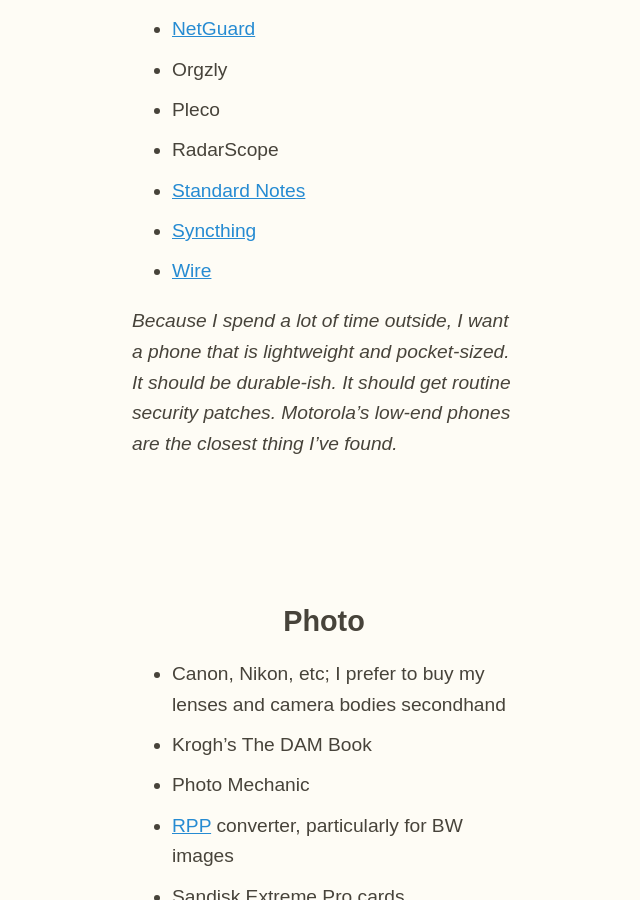
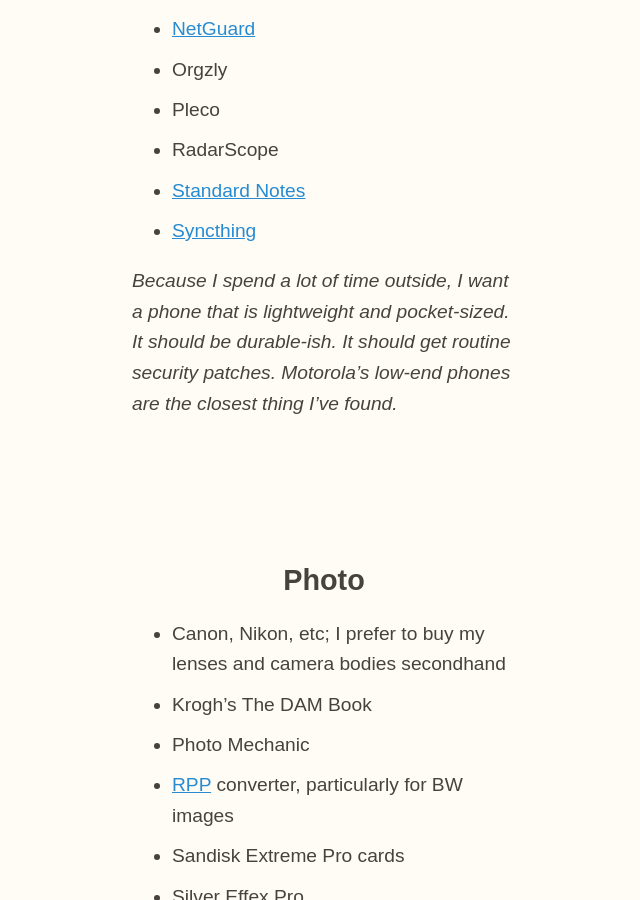
Before and after one commit to zachmccabe/zachmccabe.github.io, a Jekyll site: the page built from now.md, in a window 1280 px wide and 900 px high, scrolled down 4081 px. Shown: the whole window, without its empty margins (316-956 px from the left). Built offline with Jekyll 4.4.1, drawn with Linux system fonts in a browser that asks for light colours.

Commit message:
Update now.md

```diff
--- a/now.md
+++ b/now.md
@@ -110,7 +110,6 @@
 + RadarScope
 + [Standard Notes](https://www.standardnotes.org)
 + [Syncthing](https://syncthing.net/)
-+ [Wire](https://wire.com/en/)
 
 *Because I spend a lot of time outside, I want a phone that is lightweight and pocket-sized. It should be durable-ish. It should get routine security patches. Motorola's low-end phones are the closest thing I've found.*
 
```
